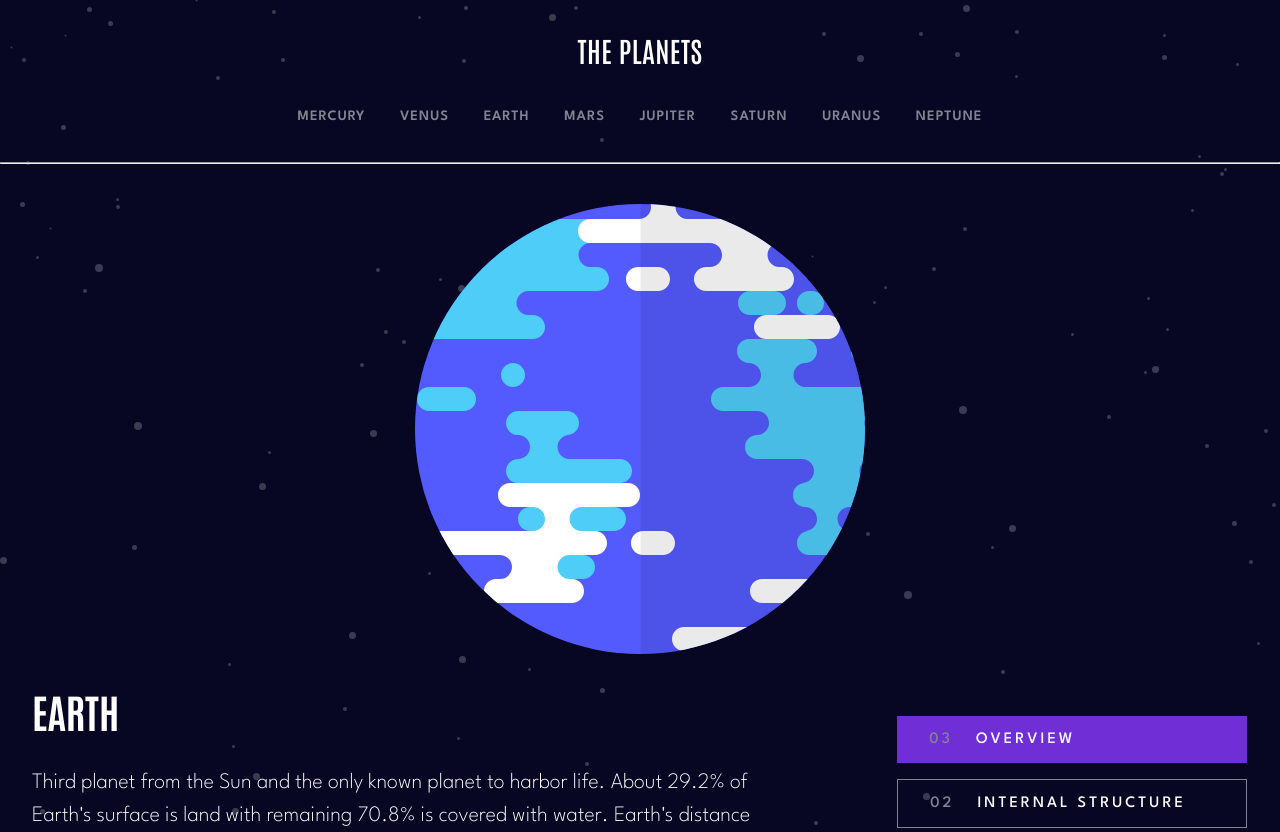
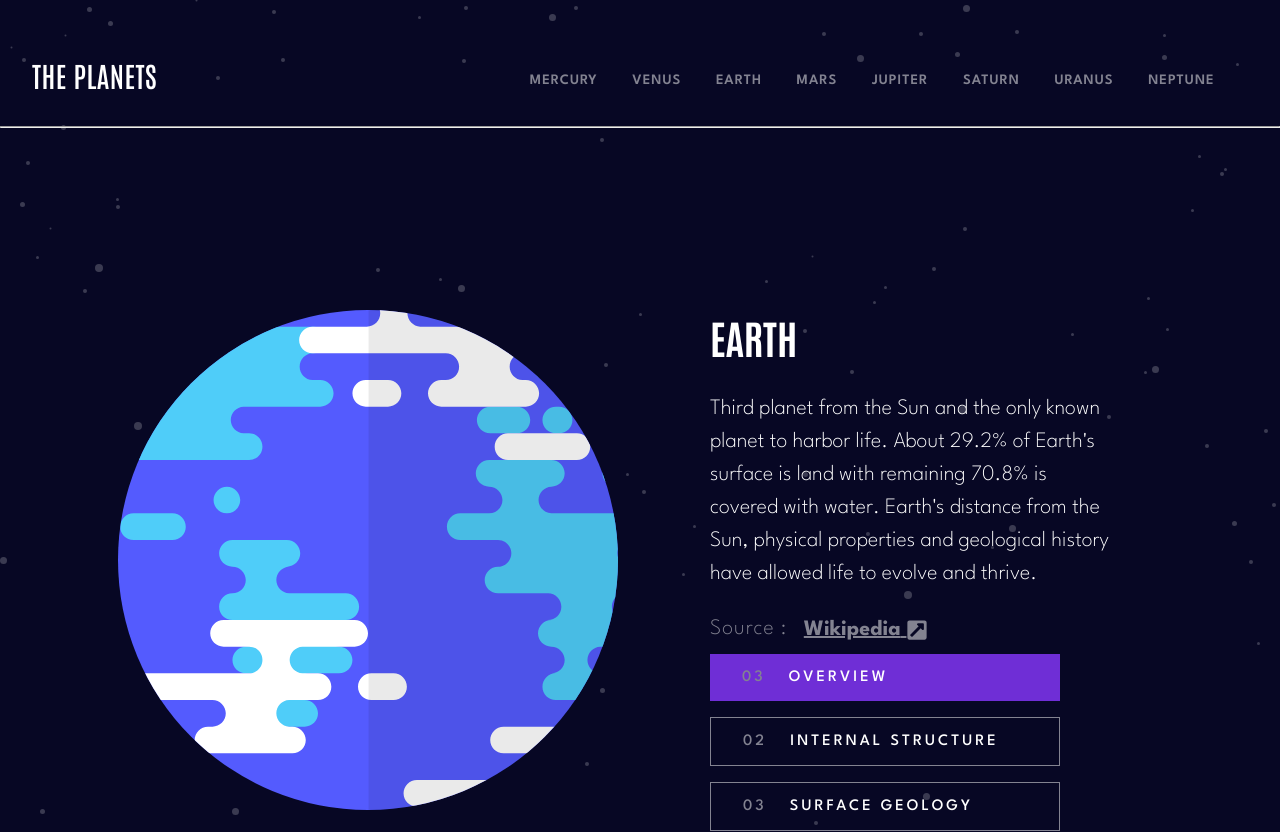
Before and after one commit to agnesnora/planets-fact-site, a React (Vite) app: page / in a window 1280 px wide. Shown: the top 832 px of the page. Built offline with nearby package versions, Linux system fonts and the light colour scheme.

Commit message:
styling desktop

```diff
--- a/src/Components/Navbar/styles/Navbar.css
+++ b/src/Components/Navbar/styles/Navbar.css
@@ -77,4 +77,16 @@
   .navbar--flex--container a h2 {
     margin-bottom: 0;
   }
+}
+@media (min-width: 1240px) {
+  .navbar--flex--container {
+    flex-direction: row;
+    padding: 0;
+  }
+  .navbar--flex--container a {
+    margin-bottom: 0;
+  }
+  .navbar--flex--container a h2 {
+    margin-bottom: 0;
+  }
 }/*# sourceMappingURL=Navbar.css.map */
--- a/src/Components/Navbar/styles/Navbar.scss
+++ b/src/Components/Navbar/styles/Navbar.scss
@@ -86,3 +86,17 @@
     }
   }
 }
+
+@media (min-width: 1240px) {
+  .navbar--flex--container {
+    flex-direction: row;
+    padding: 0;
+    a {
+      margin-bottom: 0;
+
+      h2 {
+        margin-bottom: 0;
+      }
+    }
+  }
+}
--- a/src/Components/Planets/PlanetDetailComponent.tsx
+++ b/src/Components/Planets/PlanetDetailComponent.tsx
@@ -43,6 +43,7 @@ export const PlanetDetailComponent: FC<PlanetDetailProps> = ({
         </div>
       ) : null}
       <div className="planet--container">
+        <div className="planet--container--flex">
           <div className="img--container">
             {" "}
             <img src={planetImage} alt={`${planet.name} image`} />
@@ -67,6 +68,7 @@ export const PlanetDetailComponent: FC<PlanetDetailProps> = ({
               />
             ) : null}
           </div>
+        </div>
 
         <div className="fact--container">
           <div className="fact--box">
--- a/src/Components/Planets/style/Planets.css
+++ b/src/Components/Planets/style/Planets.css
@@ -179,4 +179,26 @@ hr {
     text-align: left;
     align-self: flex-start;
   }
+}
+@media (min-width: 1240px) {
+  .planet--container {
+    padding: 6rem;
+  }
+  .planet--container .planet--container--flex {
+    display: flex;
+    justify-content: space-around;
+    align-items: center;
+  }
+  .planet--container .planet--container--flex .img--container {
+    width: 500px;
+    height: 500px;
+  }
+  .planet--container .planet--container--flex .planet--main {
+    flex-direction: column;
+    padding: 3rem;
+    max-width: 500px;
+  }
+  .planet--container .planet--container--flex .planet--main .planet--intro {
+    margin: 0;
+  }
 }/*# sourceMappingURL=planets.css.map */
--- a/src/Components/Planets/style/Planets.scss
+++ b/src/Components/Planets/style/Planets.scss
@@ -196,3 +196,25 @@ hr {
     }
   }
 }
+@media (min-width: 1240px) {
+  .planet--container {
+    padding: 6rem;
+    .planet--container--flex {
+      display: flex;
+      justify-content: space-around;
+      align-items: center;
+      .img--container {
+        width: 500px;
+        height: 500px;
+      }
+      .planet--main {
+        flex-direction: column;
+        padding: 3rem;
+        max-width: 500px;
+        .planet--intro {
+          margin: 0;
+        }
+      }
+    }
+  }
+}
```
Also changed, not shown: 2 other files (tests, documents, lock files or other folders). Lines whose indentation alone changed are shown as unchanged.
